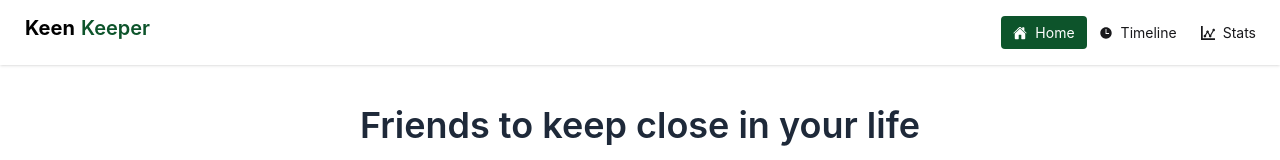
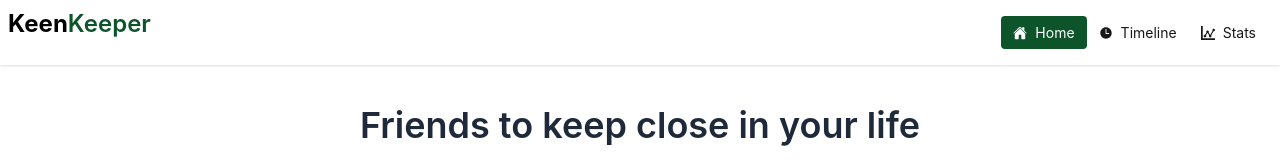
Before and after one commit to khalid66527/B13-Assignment-07, a React (Vite) app: page / in a window 1280 px wide. Shown: the top 160 px of the page. Built offline with nearby package versions, Linux system fonts and the light colour scheme.

Commit message:
complate the loading........

```diff
--- a/src/Components/Navber/Navber.jsx
+++ b/src/Components/Navber/Navber.jsx
@@ -12,7 +12,7 @@ const Navber = () => {
         <div className='navbar  bg-base-100 shadow-sm'>
             <div className=" container mx-auto flex justify-between flex flex-col sm:flex-row">
                 <div className="">
-                    <a className="btn btn-ghost text-xl text-green-900"><span className='font-bold text-black'>Keen</span>Keeper</a>
+                    <span className=" text-2xl text-green-900 font-semibold"><span className='font-bold text-black'>Keen</span >Keeper</span>
                 </div>
                 <div className="flex-none">
                     <ul className="menu menu-horizontal px-1">
--- a/src/Pages/Homepage/Homepage.jsx
+++ b/src/Pages/Homepage/Homepage.jsx
@@ -1,4 +1,4 @@
-import React from 'react';
+import React, { Suspense } from 'react';
 import Banner from './HomePage/Banner';
 import AllFriends from './HomePage/AllFriends';
 
@@ -8,7 +8,11 @@ const Homepage = () => {
     return (
         <div>
        <Banner></Banner>
-       <AllFriends></AllFriends>
+       <Suspense fallback={<div className="flex justify-center items-center min-h-[50vh]">
+          <span className="loading loading-bars loading-xl text-4xl text-green-900"></span>
+        </div>}>
+        <AllFriends></AllFriends>
+       </Suspense>
         </div>
     );
 };
--- a/src/main.jsx
+++ b/src/main.jsx
@@ -1,4 +1,4 @@
-import { StrictMode } from 'react'
+import { StrictMode, Suspense } from 'react'
 import { createRoot } from 'react-dom/client'
 import './index.css'
 import { RouterProvider } from 'react-router/dom';
@@ -10,9 +10,13 @@ import { ToastContainer } from 'react-toastify';
 
 createRoot(document.getElementById('root')).render(
   <StrictMode>
-    <FriendProvider>
-      <RouterProvider router={router}></RouterProvider>
-    </FriendProvider>
-      <ToastContainer />
+    <Suspense fallback={<div className="flex justify-center items-center min-h-[50vh]">
+          <span className="loading loading-bars loading-xl text-4xl text-green-900"></span>
+        </div>} >
+      <FriendProvider>
+        <RouterProvider router={router}></RouterProvider>
+      </FriendProvider>
+    </Suspense>
+    <ToastContainer />
   </StrictMode>,
 )
```
